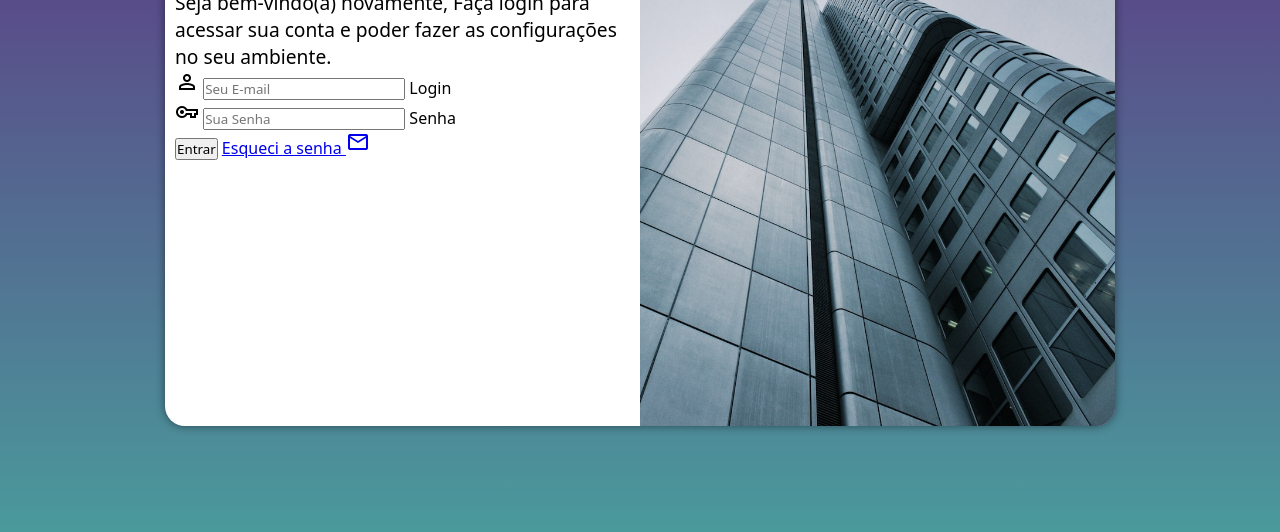
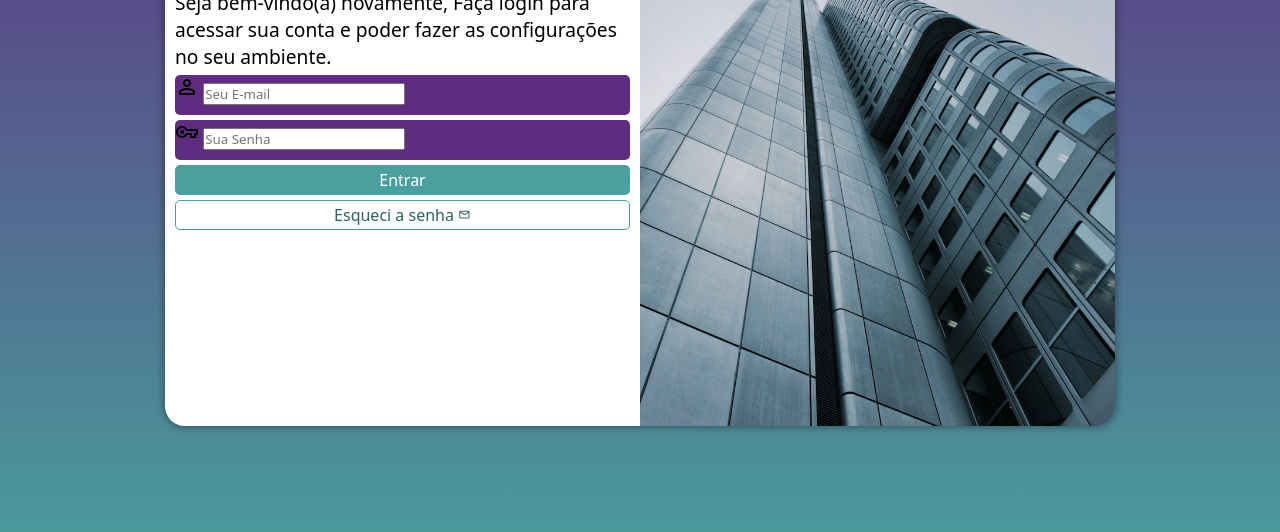
Before and after one commit to BrunoHenrique12/Projeto-login, a plain HTML site: page index.html in a window 1280 px wide. Shown: the part 224-756 px from the top of the page. Drawn offline with nearby package versions, Linux system fonts and the light colour scheme.

Commit message:
formatação do formulário

```diff
--- a/estilos/style.css
+++ b/estilos/style.css
@@ -63,3 +63,55 @@ div#formulario > h1 {
 div#formulario > p {
     font-size: 0.8em;
 }
+
+form > div.campo {
+    background-color: #5f2c82;
+    display: block;
+    width: 100%;
+    height: 40px;
+    border-radius: 5px;
+    margin: 5px 0;
+}
+
+.campo > label {
+    display: none;
+}
+
+form > input[type=submit] {
+    display: block;
+    font-size: 1em;
+    width: 100%;
+    height: 30px;
+    background-color: #49a09d;
+    color: #ffffff;
+    border: none;
+    border-radius: 5px;
+    cursor: pointer;
+}
+
+form > input[type=submit]:hover {
+    background-color: #2d6462;
+}
+
+.botao {
+    display: block;
+    text-align: center;
+    font-size: 1em;
+    width: 100%;
+    height: 30px;
+    padding-top: 3px;
+    margin-top: 5px;
+    background-color: #ffffff;
+    color: #2d6462;
+    border: 1px solid #49a09d;
+    border-radius: 5px;
+    text-decoration: none;
+}
+
+form > .botao:hover {
+    background-color: #6cd3cf;
+}
+
+form > .botao > span {
+    font-size: 0.8em;
+}
--- a/index.html
+++ b/index.html
@@ -29,7 +29,7 @@
                     <label for="isenha">Senha</label>
                 </div>
                 <input type="submit" value="Entrar">
-                <a href="esqueci.html">Esqueci a senha <span class="material-symbols-outlined">mail</span></a>
+                <a class="botao" href="esqueci.html">Esqueci a senha <span class="material-symbols-outlined">mail</span></a>
             </form>
         </div>
 
```
